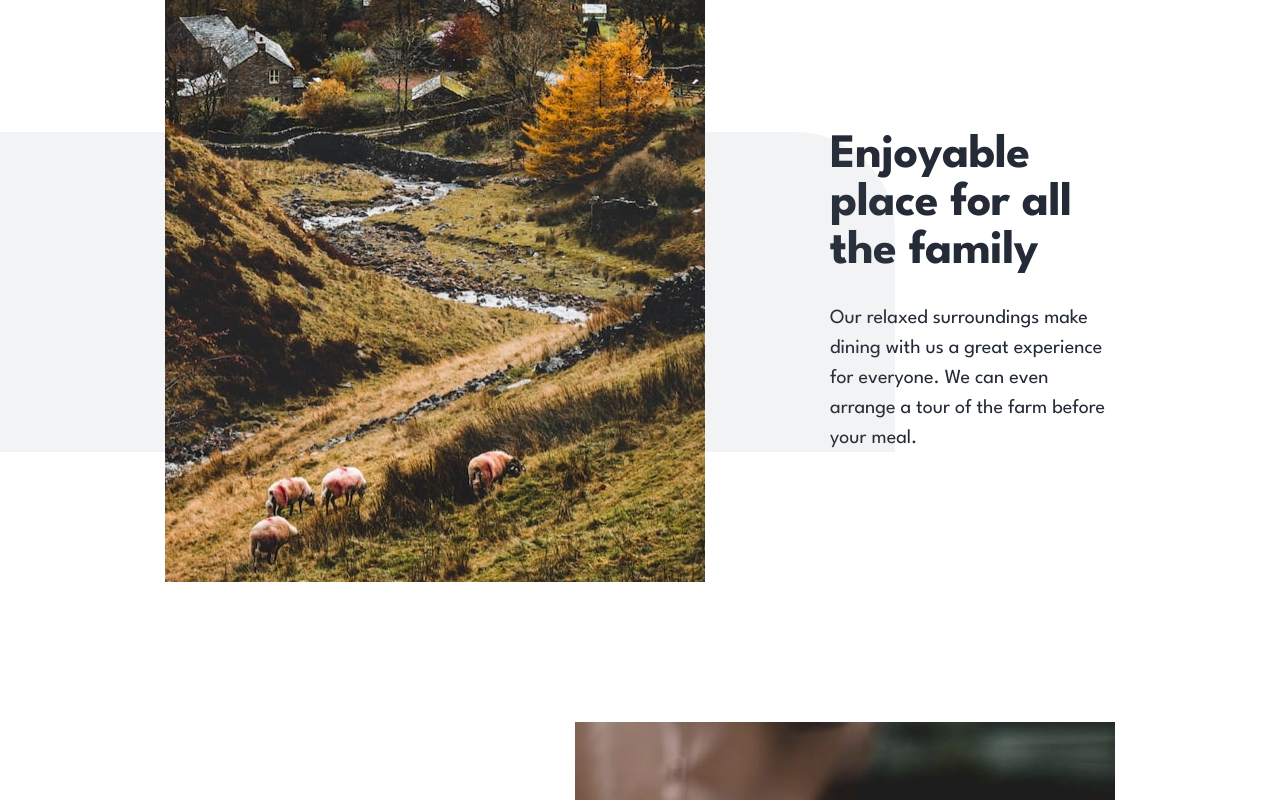
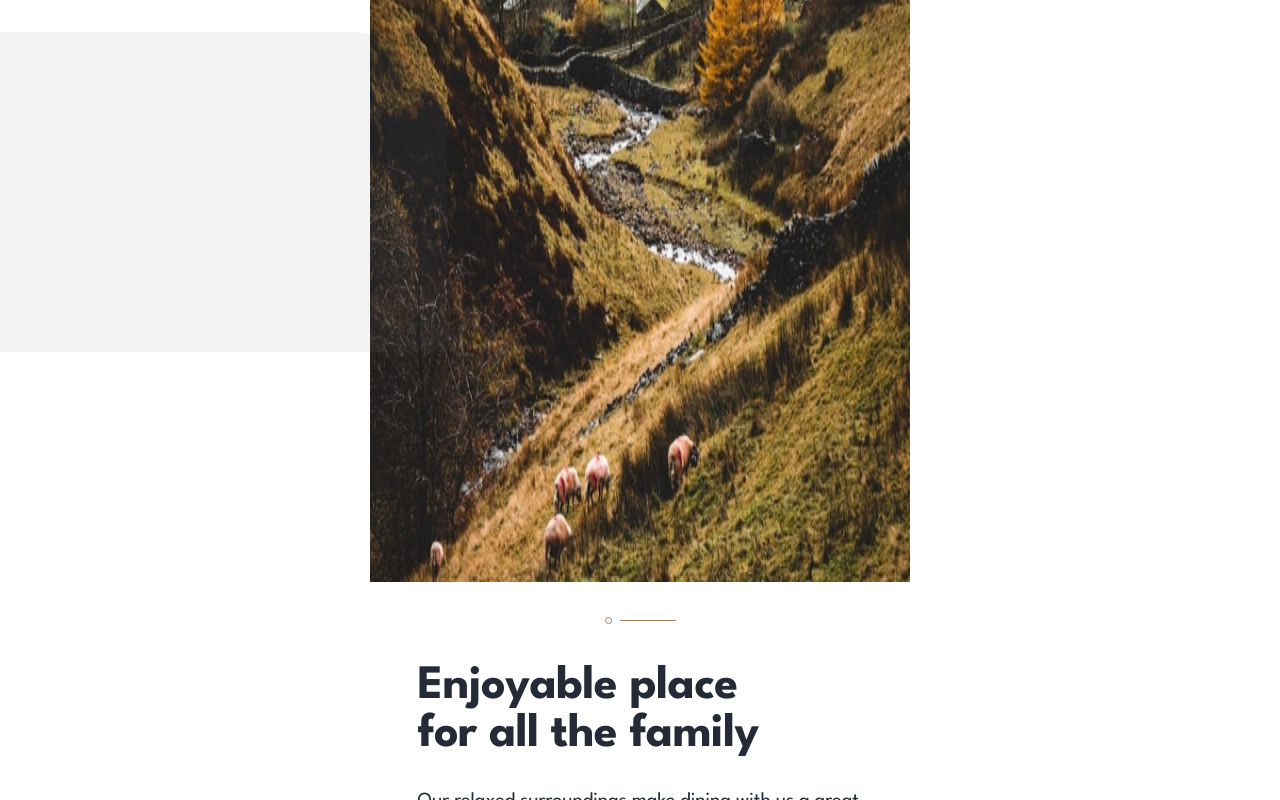
Before and after one commit to shaversj/dine-restaurant-website, a Next.js app: page / in a window 1280 px wide. Shown: the part 960-1760 px from the top of the page. Built offline with nearby package versions, Linux system fonts and the light colour scheme.

Commit message:
Make first section responsive

```diff
--- a/src/app/page.tsx
+++ b/src/app/page.tsx
@@ -32,13 +32,23 @@ export default function Home() {
         </div>
       </header>
 
-      <section className={"flex items-center gap-x-[125px] bg-white px-[165px]"}>
-        <img src={"/images/homepage/enjoyable-place-desktop.jpg"} className={"relative bottom-[70px] h-[720px] w-[540px]"} alt="Enjoyable place" />
-        <div className={"w-[445px]"}>
-          <h2 className={"text-[48px] leading-[48px] font-bold tracking-[-0.5px] text-[#242B37]"}>Enjoyable place for all the family</h2>
-          <p className={"pt-[27px] text-[20px] leading-[30px] font-normal text-[#242B37]"}>Our relaxed surroundings make dining with us a great experience for everyone. We can even arrange a tour of the farm before your meal.</p>
+      <section className={"flex flex-col items-center bg-white px-6 md:px-[98px] lg:gap-x-[125px] lg:px-[165px]"}>
+        <picture>
+          <source media="(min-width: 768px)" srcSet={"/images/homepage/enjoyable-place-tablet.jpg"} />
+          <source media="(min-width: 1024px)" srcSet={"/images/homepage/enjoyable-place-desktop.jpg"} />
+          <img src={"/images/homepage/enjoyable-place-mobile.jpg"} className={"relative bottom-[96px] lg:bottom-[70px] lg:h-[720px] lg:w-[540px]"} alt="Enjoyable place" />
+        </picture>
+        {/*<img src={"/images/homepage/enjoyable-place-desktop.jpg"} className={"relative bottom-[70px] h-[720px] w-[540px]"} alt="Enjoyable place" />*/}
+        <div className={"md:-mt-[35px] md:w-[457px] lg:w-[445px]"}>
+          <img src={"/images/patterns/pattern-divide.svg"} className={"mx-auto"} alt="Pattern Divide" />
+          <h2 className={"pt-[39px] text-center text-[48px] leading-[48px] font-bold tracking-[-0.5px] text-[#242B37] lg:text-left"}>
+            Enjoyable place<span className={"block"}>for all the family</span>{" "}
+          </h2>
+          <p className={"pt-[27px] text-center text-[20px] leading-[30px] font-normal text-[#242B37] lg:text-left"}>
+            Our relaxed surroundings make dining with us a great experience for everyone. We can even arrange a tour of the farm before your meal.
+          </p>
         </div>
-        <img src={"/images/patterns/pattern-curve-top-right.svg"} className={"absolute left-0"} alt="Pattern" />
+        <img src={"/images/patterns/pattern-curve-top-right.svg"} className={"absolute h-[320px] -translate-x-1/2 translate-y-[100px] lg:left-0"} alt="Pattern" />
       </section>
 
       <section className={"relative flex items-center gap-x-[125px] bg-white px-[165px]"}>
```
